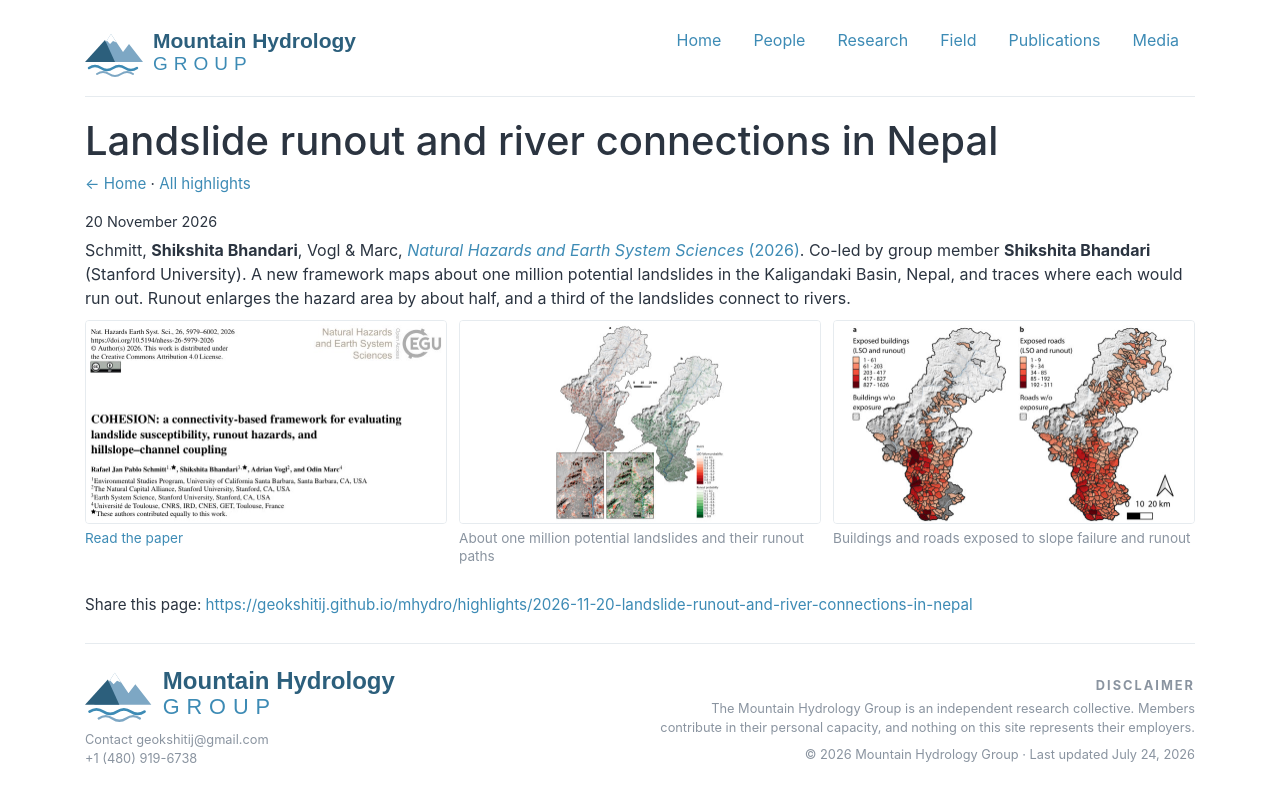
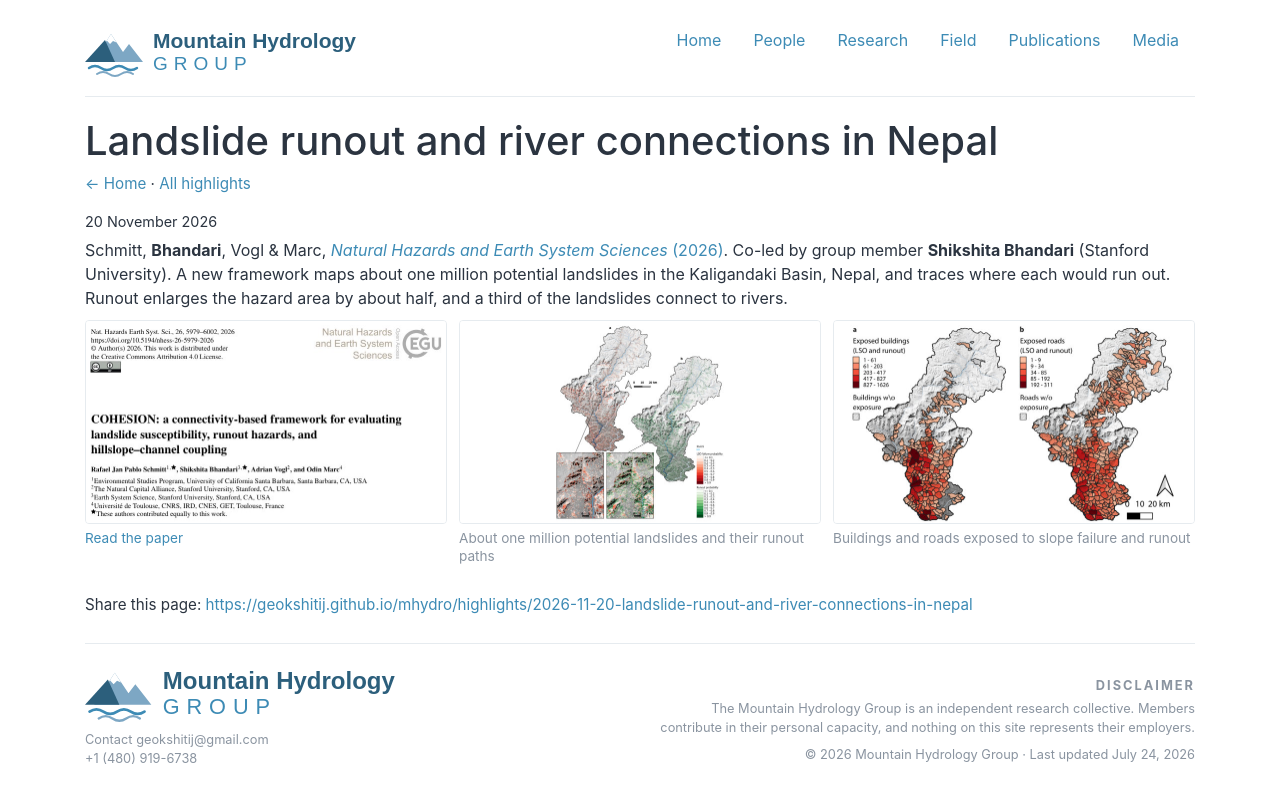
Before and after one commit to geokshitij/mhydro, a Jekyll site: the page built from highlights/2026-11-20-landslide-runout-and-river-connections-in-nepal.html, in a window 1280 px wide. Shown: the top 803 px of the page. Built offline with Jekyll 4.4.1, drawn with Linux system fonts in a browser that asks for light colours.

Commit message:
Highlight: author list Schmitt, Bhandari, Vogl & Marc
Co-Authored-By: Claude Opus 5.5 <noreply@anthropic.com>

```diff
--- a/_data/highlights.yml
+++ b/_data/highlights.yml
@@ -22,7 +22,7 @@
 
 - title: "Landslide runout and river connections in Nepal"
   date: "2026-11-20"
-  lead: 'Schmitt, <b>Shikshita Bhandari</b>, Vogl &amp; Marc, <a href="https://doi.org/10.5194/nhess-26-5979-2026"><i>Natural Hazards and Earth System Sciences</i> (2026)</a>. Co-led by group member <b>Shikshita Bhandari</b> (Stanford University). A new framework maps about one million potential landslides in the Kaligandaki Basin, Nepal, and traces where each would run out. Runout enlarges the hazard area by about half, and a third of the landslides connect to rivers.'
+  lead: 'Schmitt, <b>Bhandari</b>, Vogl &amp; Marc, <a href="https://doi.org/10.5194/nhess-26-5979-2026"><i>Natural Hazards and Earth System Sciences</i> (2026)</a>. Co-led by group member <b>Shikshita Bhandari</b> (Stanford University). A new framework maps about one million potential landslides in the Kaligandaki Basin, Nepal, and traces where each would run out. Runout enlarges the hazard area by about half, and a third of the landslides connect to rivers.'
   cards:
     - src: /img/highlights/nhess-2026-paper-thumb.jpg
       link: https://doi.org/10.5194/nhess-26-5979-2026
--- a/highlights/2026-11-20-landslide-runout-and-river-connections-in-nepal.html
+++ b/highlights/2026-11-20-landslide-runout-and-river-connections-in-nepal.html
@@ -2,6 +2,6 @@
 layout: highlight
 title: "Landslide runout and river connections in Nepal"
 date: 2026-11-20
-description: "Schmitt, Shikshita Bhandari, Vogl & Marc, Natural Hazards and Earth System Sciences (2026). Co-led by group member Shikshita Bhandari (Stanford University). A new framework maps about one million potential landslides in the Kaligandaki Basin, Nepal, and traces where each would run out. Runout enlarges the hazard area by about half, and a third of the landslides connect to rivers."
+description: "Schmitt, Bhandari, Vogl & Marc, Natural Hazards and Earth System Sciences (2026). Co-led by group member Shikshita Bhandari (Stanford University). A new framework maps about one million potential landslides in the Kaligandaki Basin, Nepal, and traces where each would run out. Runout enlarges the hazard area by about half, and a third of the landslides connect to rivers."
 share_image: /img/highlights/nhess-2026-paper-thumb.jpg
 ---
```
